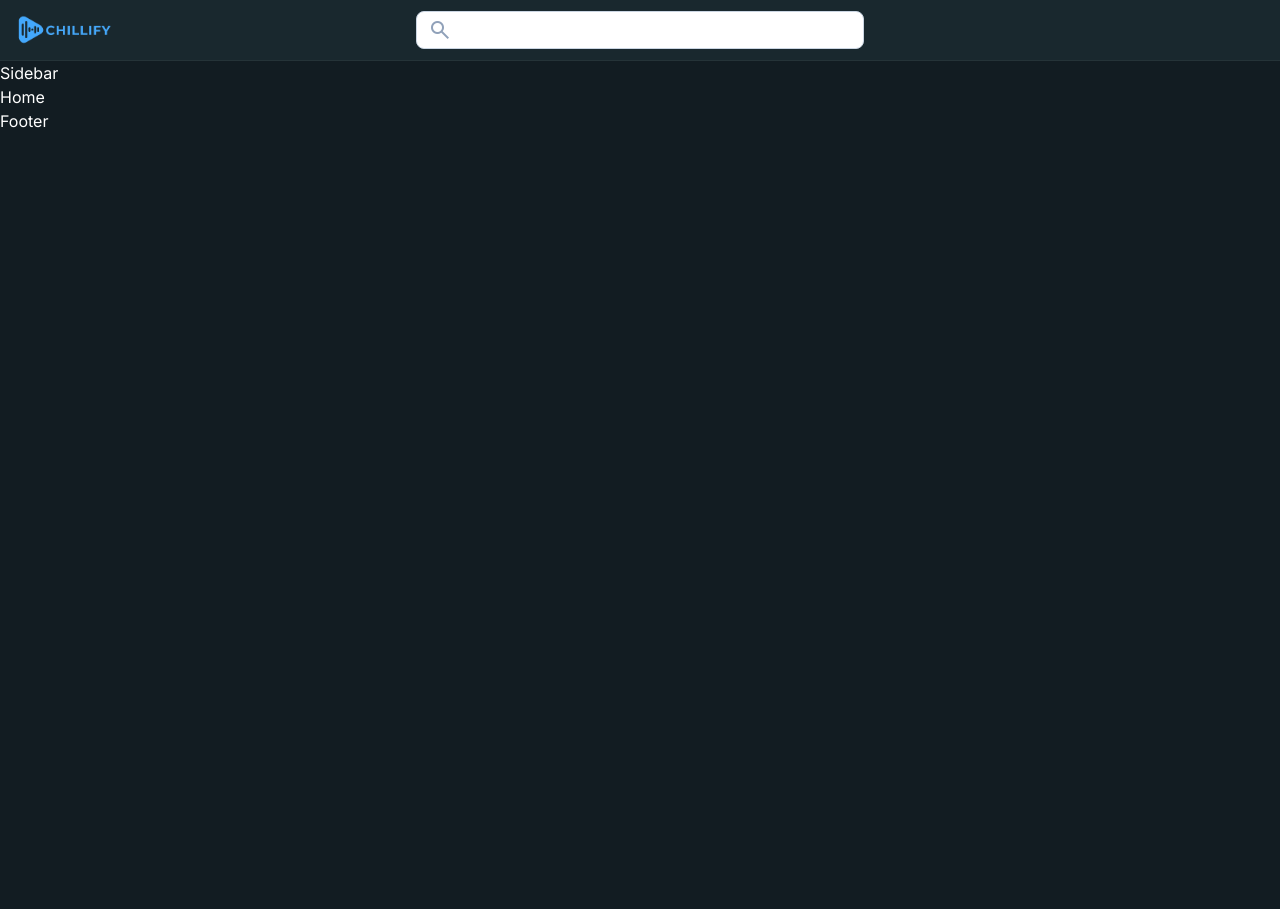
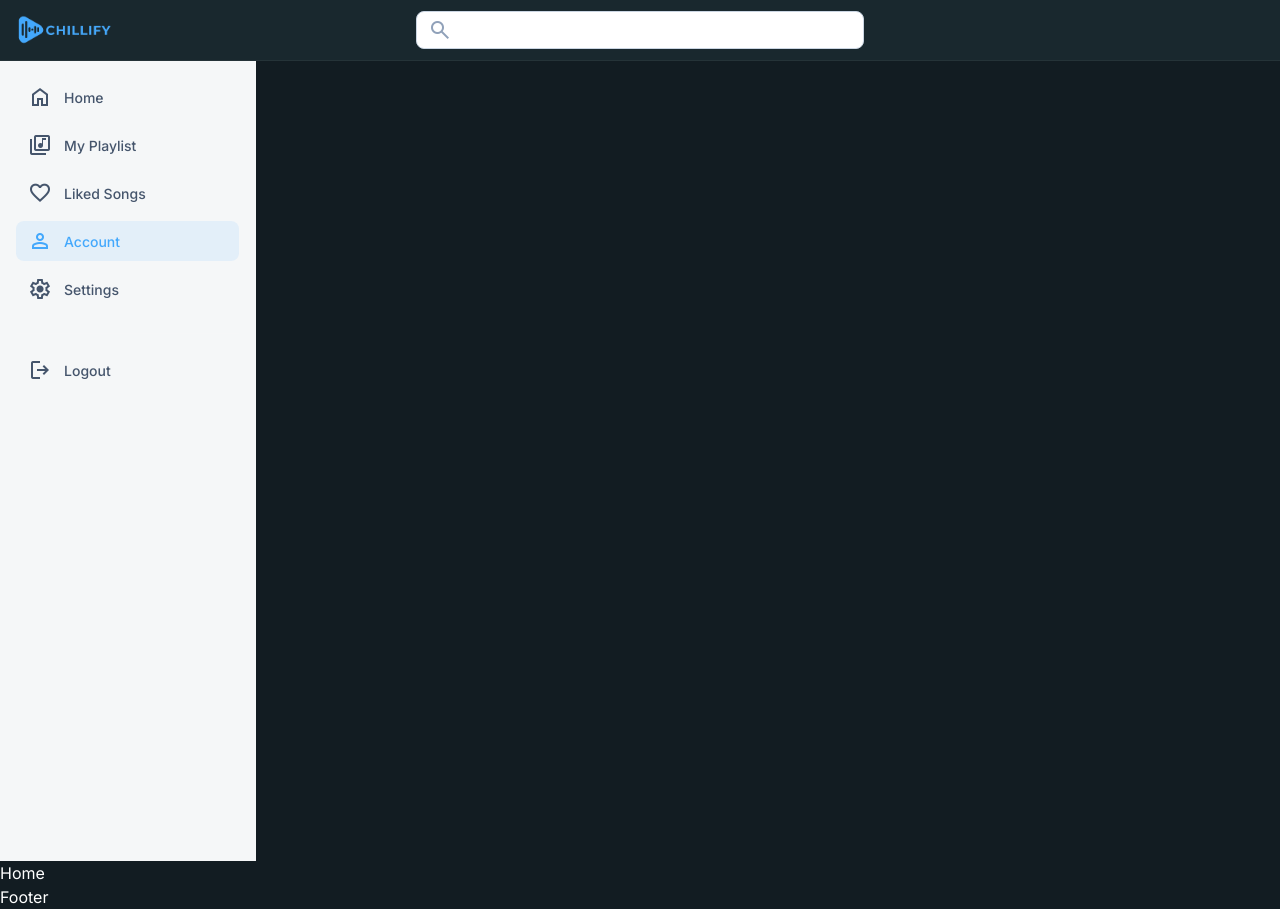
Before and after one commit to DannielVo/Chillify, a React (Vite) app: page / in a window 1280 px wide. Before the commit the page ends 800 px from the top, so only its background shows below. Built offline with nearby package versions, Linux system fonts and the light colour scheme.

Commit message:
Feat: Finish basic UI of sidebar

```diff
--- a/src/components/Sidebar.tsx
+++ b/src/components/Sidebar.tsx
@@ -1,7 +1,38 @@
 import React from "react";
 
 const Sidebar = () => {
-  return <div>Sidebar</div>;
+  return (
+    <aside className="w-64 min-h-screen hidden md:flex flex-col bg-background-light dark:bg-sidebar-dark border-r border-white/5 p-4">
+      <nav className="flex flex-col gap-2">
+        <div className="flex items-center gap-3 px-3 py-2 text-slate-600 dark:text-slate-400 hover:text-white hover:bg-white/5 rounded-lg cursor-pointer transition-colors">
+          <span className="material-symbols-outlined">home</span>
+          <p className="text-sm font-medium leading-normal">Home</p>
+        </div>
+        <div className="flex items-center gap-3 px-3 py-2 text-slate-600 dark:text-slate-400 hover:text-white hover:bg-white/5 rounded-lg cursor-pointer transition-colors">
+          <span className="material-symbols-outlined">library_music</span>
+          <p className="text-sm font-medium leading-normal">My Playlist</p>
+        </div>
+        <div className="flex items-center gap-3 px-3 py-2 text-slate-600 dark:text-slate-400 hover:text-white hover:bg-white/5 rounded-lg cursor-pointer transition-colors">
+          <span className="material-symbols-outlined">favorite</span>
+          <p className="text-sm font-medium leading-normal">Liked Songs</p>
+        </div>
+        <div className="flex items-center gap-3 px-3 py-2 rounded-lg bg-primary/10 text-primary">
+          <span className="material-symbols-outlined">person</span>
+          <p className="text-sm font-medium leading-normal">Account</p>
+        </div>
+        <div className="flex items-center gap-3 px-3 py-2 text-slate-600 dark:text-slate-400 hover:text-white hover:bg-white/5 rounded-lg cursor-pointer transition-colors">
+          <span className="material-symbols-outlined">settings</span>
+          <p className="text-sm font-medium leading-normal">Settings</p>
+        </div>
+        <div className="mt-4 border-t border-white/5 pt-4">
+          <div className="flex items-center gap-3 px-3 py-2 text-slate-600 dark:text-slate-400 hover:text-red-400 hover:bg-red-400/5 rounded-lg cursor-pointer transition-colors">
+            <span className="material-symbols-outlined">logout</span>
+            <p className="text-sm font-medium leading-normal">Logout</p>
+          </div>
+        </div>
+      </nav>
+    </aside>
+  );
 };
 
 export default Sidebar;
```
